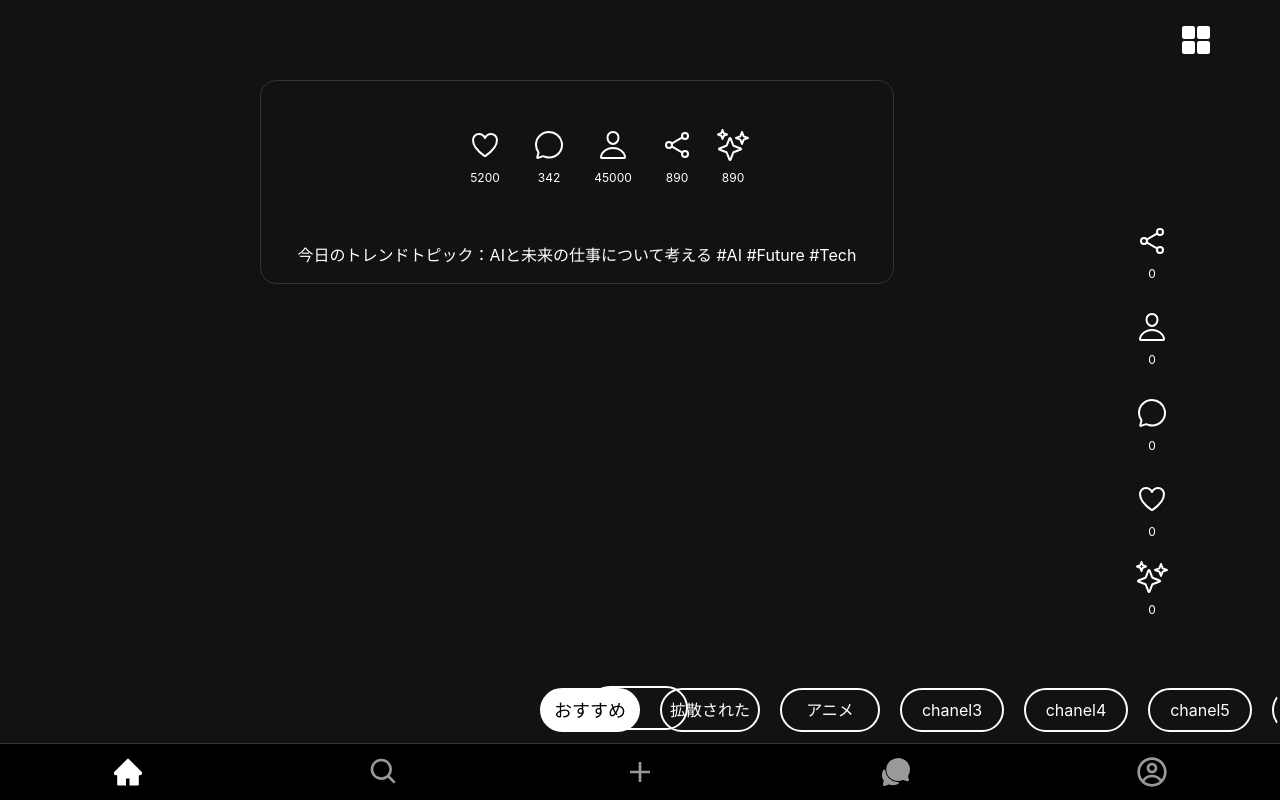
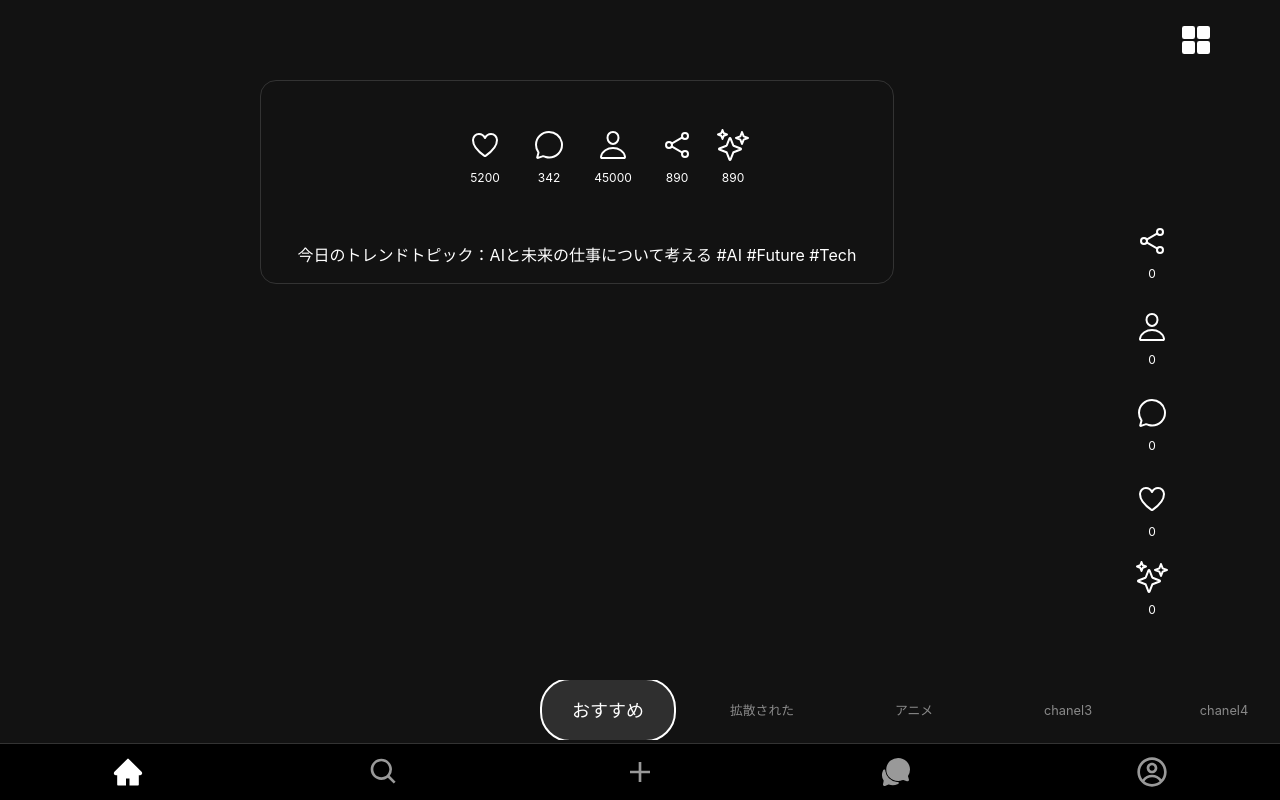
Before and after one commit to brief69/social-mold, a React (Vite) app: page / in a window 1280 px wide. Built offline with nearby package versions, Linux system fonts and the light colour scheme.

Commit message:
feat: Chanelコンポーネントの表示改善 - フォーカスされていないチャネルの表示を控えめに - スケールと透明度を距離に応じて動的に変更 - 中央フォーカス表示の簡素化

```diff
--- a/src/components/common/Chanel.tsx
+++ b/src/components/common/Chanel.tsx
@@ -178,13 +178,17 @@ const Chanel: React.FC<ChanelProps> = ({
     visibility: showSearch ? 'hidden' : 'visible',
   };
 
-  const channelStyle = (isActive: boolean, name: string): React.CSSProperties => ({
+  const channelStyle = (isActive: boolean, name: string, distance: number): React.CSSProperties => {
+    const scale = isActive ? 1 : Math.max(0.8, 1 - Math.min(distance / 300, 0.2));
+    const opacity = isActive ? 1 : Math.max(0.5, 1 - Math.min(distance / 300, 0.5));
+
+    return {
       padding: '8px 16px',
       background: 'none',
-    border: `2px solid ${theme.primary}`,
+      border: isActive ? `2px solid ${theme.primary}` : 'none',
       borderRadius: '30px',
-    color: isActive ? theme.background : theme.primary,
-    backgroundColor: isActive ? theme.primary : 'transparent',
+      color: theme.primary,
+      backgroundColor: isActive ? `${theme.primary}20` : 'transparent',
       fontWeight: isActive ? '800' : '400',
       fontSize: isActive ? '18px' : '16px',
       cursor: 'pointer',
@@ -197,26 +201,11 @@ const Chanel: React.FC<ChanelProps> = ({
       justifyContent: 'center',
       scrollSnapAlign: 'center',
       position: 'relative',
-    zIndex: 1,
-    boxSizing: 'border-box',
-  });
-
-  const focusIndicatorStyle = (name: string): React.CSSProperties => ({
-    position: 'absolute',
-    left: '50%',
-    top: '50%',
-    transform: 'translate(-50%, -50%)',
-    width: `${Math.max(100, 20 + name.length * 12)}px`,
-    height: '44px',
-    border: `2px solid ${theme.primary}`,
-    borderRadius: '30px',
-    pointerEvents: 'none',
-    transition: 'all 0.3s ease',
-    padding: '8px 16px',
-    boxSizing: 'border-box',
-    margin: '-2px',
-    opacity: showSearch ? 0 : 1, // 検索フォーム表示時は非表示
-  });
+      zIndex: isActive ? 2 : 1,
+      transform: `scale(${scale})`,
+      opacity,
+    };
+  };
 
   const searchFormStyle: React.CSSProperties = {
     position: 'absolute',
@@ -259,23 +248,31 @@ const Chanel: React.FC<ChanelProps> = ({
 
   return (
     <div ref={containerRef} style={containerStyle}>
-      <div style={focusIndicatorStyle(activeChannelName)} />
       <div
         ref={scrollRef}
         style={scrollContainerStyle}
         onScroll={handleScroll}
       >
-        {channelList.map((channel) => (
+        {channelList.map((channel) => {
+          const element = document.getElementById(`channel-${channel.id}`);
+          const containerCenter = scrollRef.current?.getBoundingClientRect().left ?? 0 +
+            (scrollRef.current?.getBoundingClientRect().width ?? 0) / 2;
+          const elementCenter = element?.getBoundingClientRect().left ?? 0 +
+            (element?.getBoundingClientRect().width ?? 0) / 2;
+          const distance = Math.abs(containerCenter - elementCenter);
+
+          return (
             <div
               key={channel.id}
               id={`channel-${channel.id}`}
-            style={channelStyle(channel.id === activeChannel, channel.name)}
+              style={channelStyle(channel.id === activeChannel, channel.name, distance)}
               onClick={() => handleChannelClick(channel.id)}
               className="tap-animation"
             >
               {channel.name}
             </div>
-        ))}
+          );
+        })}
       </div>
       {showSearch && (
         <div style={searchFormStyle}>
```
Lines whose indentation alone changed are shown as unchanged.
